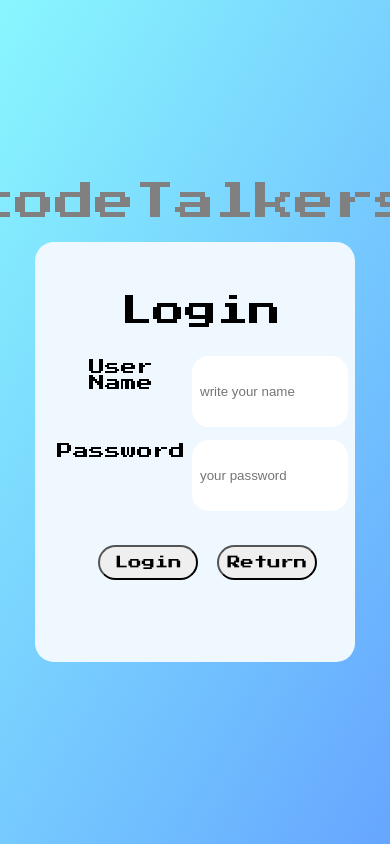
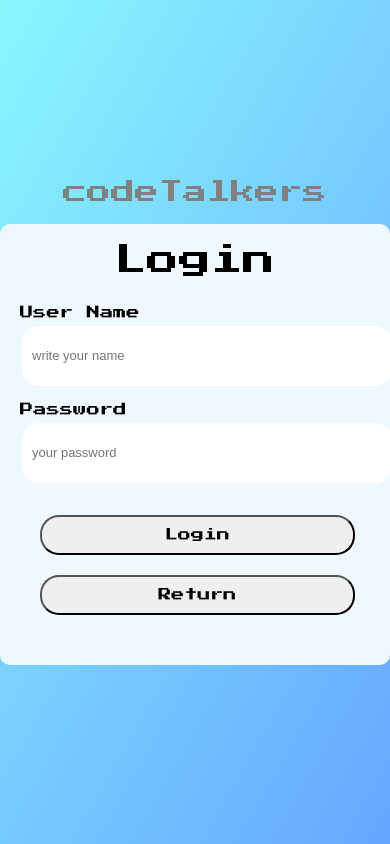
Before and after one commit to BELALETO/my-Web-Page, a Flask app: page /login in a window 390 px wide; the page is wider, and only the part inside the window is pictured. Run offline with Flask 3, Linux system fonts and the light colour scheme.

Commit message:
style sheet updated

```diff
--- a/static/style.css
+++ b/static/style.css
@@ -133,7 +133,42 @@ body footer
     transition: .5s;
 }
 
+
 /* login page styling */
+
+.text_area {
+    display: flex;
+    flex-direction: row;
+    align-items: center;
+    margin: 10px 0;
+}
+
+.text_area label {
+    font-family: "Press Start 2P", system-ui;
+    width: 30%;
+    text-align: right;
+    margin-right: 10px;
+}
+
+.text_area .txtBox {
+    width: 70%;
+    padding: 8px;
+    height: 40px;
+    border-radius: 19px;
+    border: 2px solid aliceblue;
+}
+
+.container_login, .container_register {
+    width: 100%;
+    max-width: 500px;
+    padding: 20px;
+    background-color: aliceblue;
+    border-radius: 19px;
+    margin: auto;
+}
+
+
+
 
 .codeTalker
 {
@@ -164,37 +199,6 @@ body footer
     font-style: normal;
     color: black;
     margin-bottom: 20px;
-}
-
-.text_area
-{
-    display: flex;
-    padding: 2px;
-    margin: 5px;
-    justify-content:center;
-    text-align: center;
-    justify-content: center;
-    flex-shrink: 1;
-}
-
-.text_area .txtBox
-{
-    /* display: flex;
-    text-align: center;
-    justify-content: center;
-    flex-shrink: 1; */
-
-    /* min-width: 100px;
-    min-height: 40px; */
-    padding: 8px;
-    border-radius: 19px;
-    border: 2px solid aliceblue;
-}
-
-.text_area label
-{
-    padding: 5px;
-    font-family: "Press Start 2P", system-ui;
 }
 
 .confirmButton
@@ -455,7 +459,7 @@ h2
     font-family: "Press Start 2P", system-ui;
     font-weight: 400;
     font-style: normal;
-    color: black;
+    color: yellow;
     margin: auto;
     padding: 10px;
 }
@@ -474,6 +478,18 @@ h2
 {
     margin: auto;
     width: 90%;
+}
+
+.problem_head
+{
+    font-family: "Press Start 2P", system-ui;
+    font-weight: 400;
+    font-style: normal;
+    color: gray;
+    /* margin: 10px; */
+    margin: auto;
+    padding: 10px;
+
 }
 
 .problem_txt
@@ -703,6 +719,8 @@ h2
     background-color: #d18100;
     transition: .5s;
 }
+
+
 @media only screen and (max-width: 925px)
 {
     .welcome h3{font-size: 20px;}
@@ -732,32 +750,51 @@ h2
     .container_login
     {
         flex-wrap: wrap;
-        height: 400px;
-        width: 300px;
-    }
-    .codeTalker h1{font-size: 40px;}
-
-    .confirm{
-        width: 100px;
-        height: 35px;
-        font-size: small bold;
+        height: auto;
+        width: 100%;
+        padding: 15px;
+        border-radius: 10px;
     }
 
-    .returnBtn
-    {
-        width: 100px;
-        height: 35px;
-        font-size: small bold;
+
+    .codeTalker h1 {
+        font-size: 30px;
     }
 
-    .text_area label
-    {
-        font-size: smaller bold;
+
+    .text_area {
+        flex-direction: column;
+        align-items: flex-start;
+        margin-bottom: 15px;
     }
-    .text_area .txtBox
-    {
-        width: 140px;
-        height: 55px;
+
+    /* Style labels */
+    .text_area label {
+        width: 100%;
+        margin-bottom: 5px;
+        text-align: left;
+        font-size: smaller;
+    }
+
+    /* Style input text boxes */
+    .text_area .txtBox {
+        width: 100%;
+        height: 40px;
+        padding: 10px;
+        font-size: small;
+    }
+
+    /* Adjust button sizes */
+    .confirm, .returnBtn {
+        width: 100%;
+        height: 40px;
+        font-size: small;
+        margin: 10px 0;
+    }
+
+    /* Adjust error and success messages */
+    .error_message, #correct_msg {
+        font-size: smaller;
     }
 
     /* quiz page */
@@ -766,4 +803,47 @@ h2
         font-size: 10px;
     }
 
+    /* register page */
+    .container_login{
+        width: 100%;
+        height: auto;
+        padding: 20px;
+        border-radius: 10px;
+    }
+
+    .text_area {
+        flex-direction: column;
+        align-items: flex-start;
+        margin-bottom: 15px;
+    }
+
+    .text_area label {
+        width: 100%;
+        margin-bottom: 5px;
+        text-align: left;
+    }
+
+    .text_area .txtBox {
+        width: 100%;
+        height: 40px;
+        padding: 10px;
+    }
+
+    /* Adjust buttons */
+    .confirm, .returnBtn {
+        width: 100%;
+        height: 40px;
+        font-size: small;
+        margin: 10px 0;
+    }
+
+    /* Adjust form size */
+    form {
+        width: 100%;
+    }
+
+    /* Adjust font sizes */
+    .codeTalker h1 {
+        font-size: 24px;
+    }
 }
```
